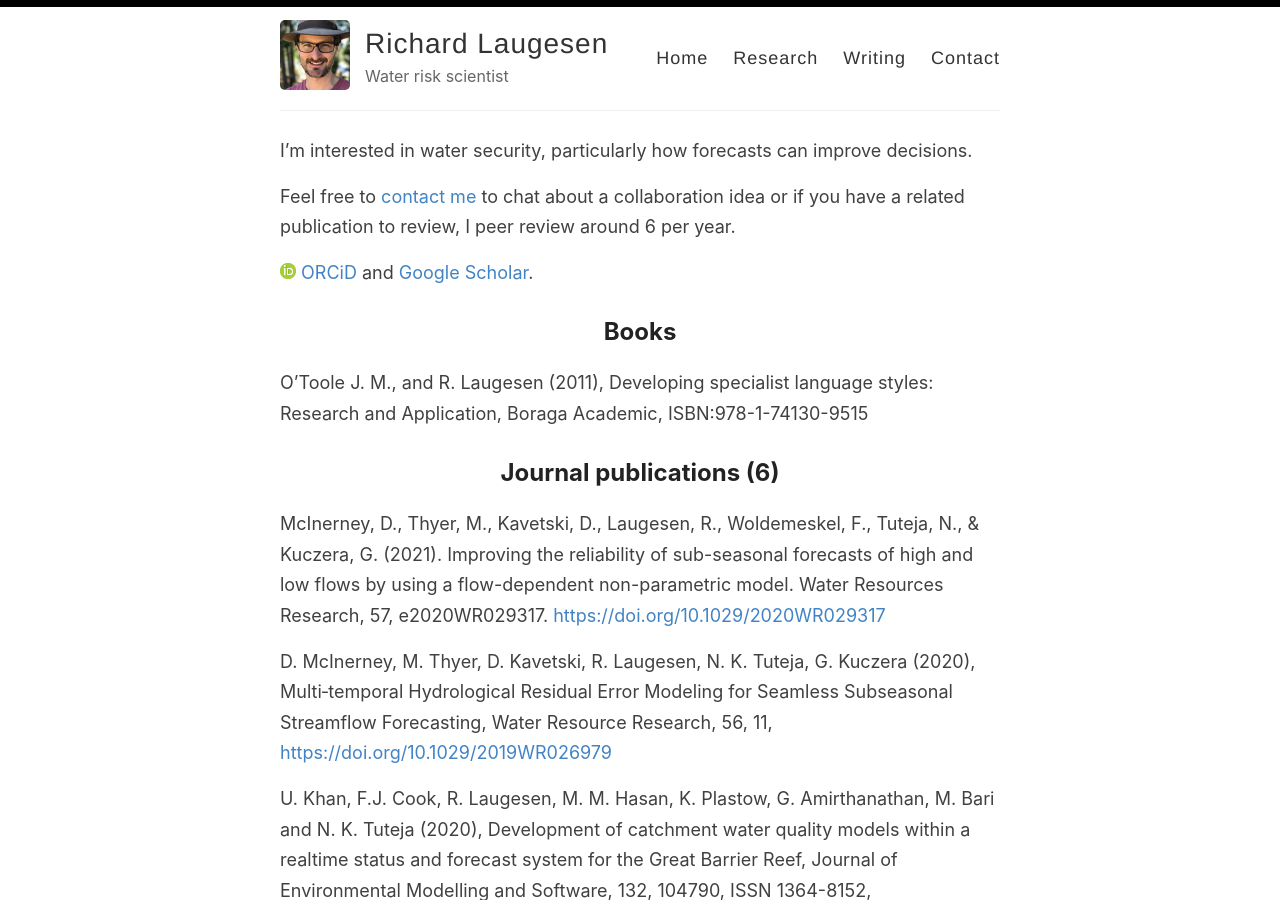
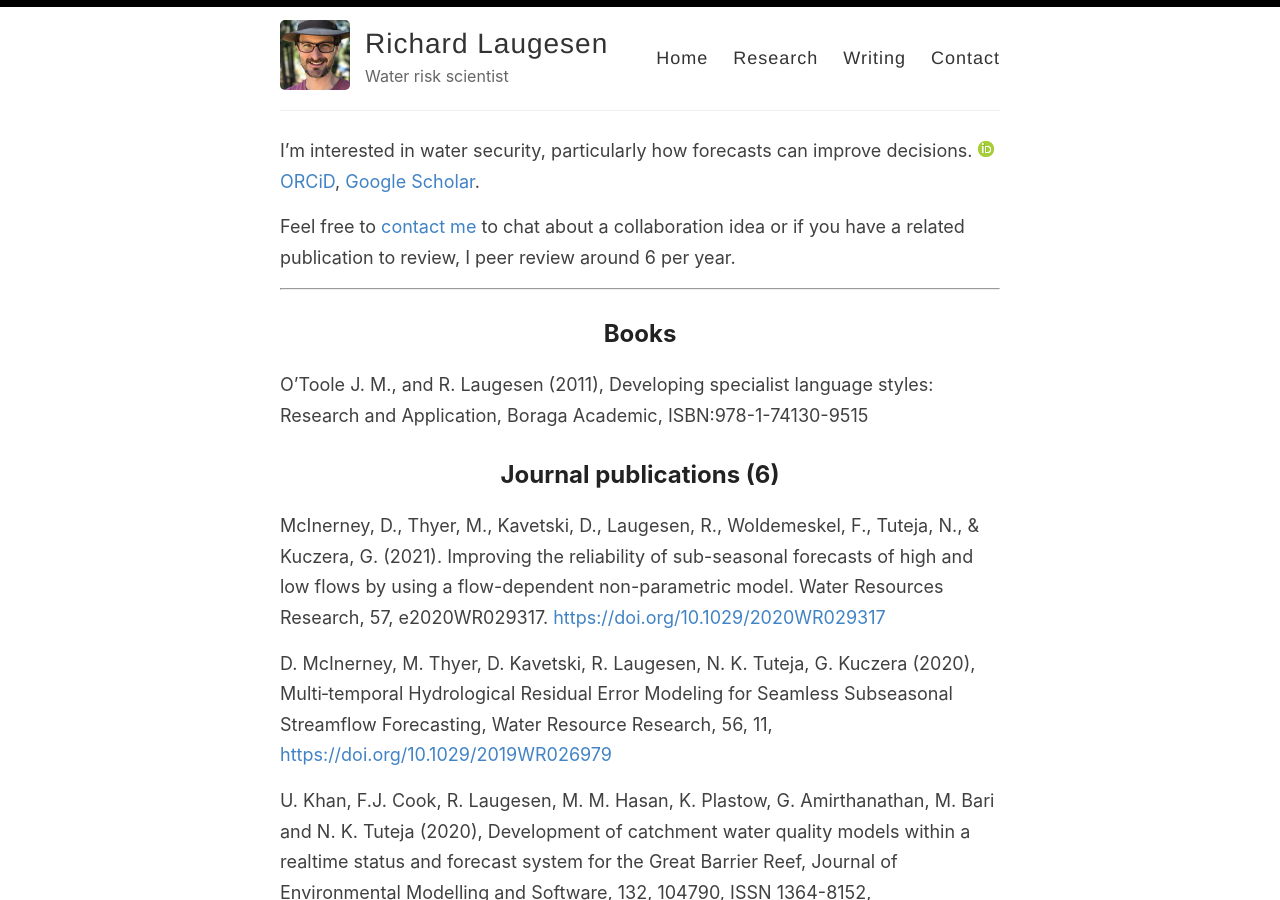
Before and after one commit to richardlaugesen/richardlaugesen.github.io, a Jekyll site: the page built from _pages/research.md, in a window 1280 px wide and 900 px high. Built offline with Jekyll 4.4.1, drawn with Linux system fonts in a browser that asks for light colours.

Commit message:
Cleaned up research header

```diff
--- a/_pages/research.md
+++ b/_pages/research.md
@@ -5,11 +5,11 @@
 image: /images/richard-small.jpg
 ---
 
-I'm interested in water security, particularly how forecasts can improve decisions.
+I'm interested in water security, particularly how forecasts can improve decisions. [![ORCiD](/images/orcid_16x16.png) ORCiD](https://orcid.org/0000-0002-3811-5845), [Google Scholar](https://scholar.google.com.au/citations?user=kVIqLq8AAAAJ).
 
 Feel free to [contact me](/contact) to chat about a collaboration idea or if you have a related publication to review, I peer review around 6 per year.
 
-[![ORCiD](/images/orcid_16x16.png) ORCiD](https://orcid.org/0000-0002-3811-5845) and [Google Scholar](https://scholar.google.com.au/citations?user=kVIqLq8AAAAJ).
+---
 
 ## Books
 
```
